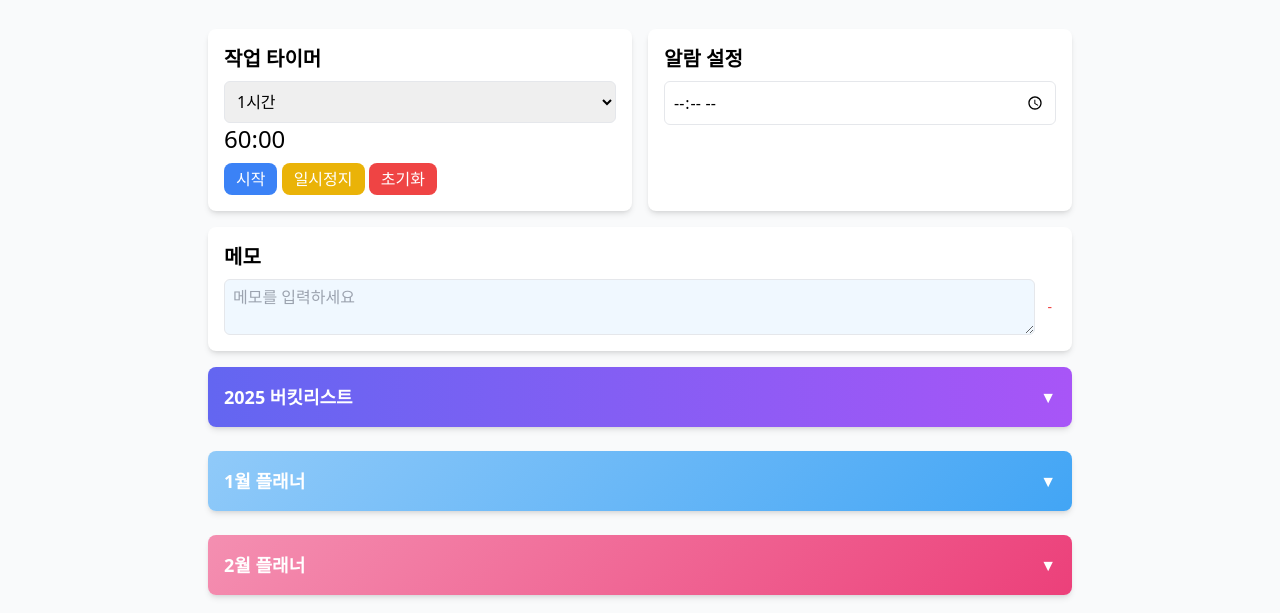
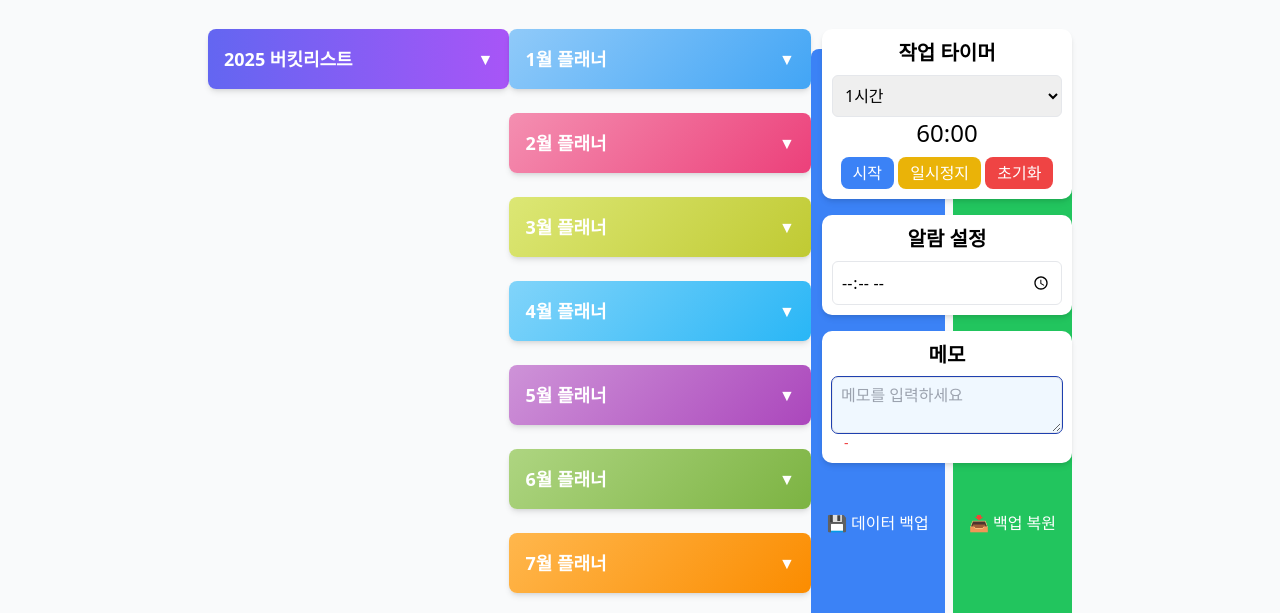
Before and after one commit to coffeemania68/-ft-, a plain HTML site: page index.html in a window 1280 px wide. Shown: the part 187-800 px from the top of the page. Drawn offline with nearby package versions, Linux system fonts and the light colour scheme.

Commit message:
Update index.html

```diff
--- a/index.html
+++ b/index.html
@@ -100,7 +100,17 @@
             display: none;
         }
     }
-
+    .side-container{
+        display:flex;
+        flex-direction:column;
+        width: 250px;
+        gap: 1rem;
+      }
+        .side-container > div{
+          background-color: #fff;
+           padding: 10px;
+           border-radius: 10px;
+        }
       .timer-alarm-container {
           display: flex;
           gap: 1rem;
@@ -108,47 +118,24 @@
       }
       .timer-container, .alarm-container{
           flex: 1;
+           text-align: center;
       }
       .memo-container textarea {
         min-height: 30px;
          line-height: 1.2; /* 글자 간격 조정 */
         resize: vertical; /* 세로 크기 조절 허용 */
+         background-color:#f0f8ff;
+          outline: 1px solid #1e40af;
+           width: 100%;
       }
        .memo-container .flex{
              flex-wrap: wrap; /* 줄바꿈 */
            align-items: center;/* 중앙정렬 */
-       }
-       .memo-container .flex textarea {
-             flex: 1;
-        }
-        .memo-container textarea:focus {
-           outline: 1px solid #1e40af;
-        }
-
-    @media (max-width: 767px) {
-        .timer-alarm-container {
-            flex-direction: column;
-        }
-            .timer-container, .alarm-container {
-            width: 100%;
-            margin-bottom: 10px;
-        }
-
-       .memo-container{
-           margin-left: 0;
-           display: none;
-        }
-
-         .timer-controls {
-            display: flex;
             justify-content: space-between;
        }
-       .timer-controls button {
-         flex: 1; /* 각 버튼이 동일한 공간을 차지 */
-            margin: 0 5px; /* 버튼 간 여백 */
-        }
-          .alarm-container button {
-        display:none;
+    @media (max-width: 767px) {
+      .side-container{
+          display: none;
         }
     }
         /* 클로버 애니메이션 (유지) */
@@ -246,12 +233,11 @@
     </div>
 </div>
 
-    <div class="max-w-4xl mx-auto p-4">
-        <!-- 변경 코드 시작 -->
-        <div class="mb-4">
-           <div class="timer-alarm-container">
-                <div class="timer-container bg-white p-4 rounded-lg shadow-md">
-                    <h2 class="text-xl font-semibold mb-2">작업 타이머</h2>
+    <div class="max-w-4xl mx-auto p-4 flex relative">
+          <!-- 사이드 컨테이너 (PC) -->
+       <div id = "side-container" class="side-container absolute right-0 top-0 mt-4 mr-4">
+        <div class="timer-container  shadow-md cursor-move">
+                <h2 class="text-xl font-semibold mb-2 text-center">작업 타이머</h2>
                          <select id="timer-duration" class="w-full p-2 border rounded-md">
                              <option value="60">1시간</option>
                              <option value="120">2시간</option>
@@ -264,22 +250,21 @@
                          <button id="reset-button" class="bg-red-500 hover:bg-red-600 text-white px-3 py-1 rounded-lg">초기화</button>
                     </div>
         </div>
-                <div class="alarm-container bg-white p-4 rounded-lg shadow-md">
-                    <h2 class="text-xl font-semibold mb-2">알람 설정</h2>
+        <div class="alarm-container  shadow-md cursor-move">
+            <h2 class="text-xl font-semibold mb-2 text-center">알람 설정</h2>
            <input type="time" id="alarm-time" class="w-full p-2 border rounded-md">
            <p class="text-gray-700" id="alarm-display"></p>
           </div>
-            </div>
-              <div class="memo-container bg-white p-4 rounded-lg shadow-md mt-4">
-                <h2 class="text-xl font-semibold mb-2">메모</h2>
+        <div class="memo-container shadow-md cursor-move">
+           <h2 class="text-xl font-semibold mb-2 text-center">메모</h2>
              <div id="memo-list" class="space-y-1">
              </div>
         </div>
        </div>
-        <!-- 변경 코드 끝 -->
+
 
         <!-- 버킷리스트 섹션 -->
-        <div class="mb-6">
+        <div class="mb-6 flex-1">
             <button id="bucketListBtn"
                     class="w-full bg-gradient-to-r from-indigo-500 to-purple-500 text-white p-4 rounded-lg shadow-md flex justify-between items-center">
                 <span class="text-lg font-semibold">2025 버킷리스트</span>
@@ -297,7 +282,7 @@
         </div>
 
         <!-- 월별 플래너 섹션 -->
-        <div id="monthly-planners" class="space-y-4">
+        <div id="monthly-planners" class="space-y-4 flex-1">
             <!-- 월별 플래너가 여기에 추가됩니다 -->
         </div>
 
@@ -314,6 +299,37 @@
         </div>
     </div>
       <script>
+         // 드래그 앤 드롭
+        let draggingElement = null;
+
+        function initDragAndDrop() {
+             const sideContainer = document.getElementById('side-container');
+             const draggableItems = sideContainer.querySelectorAll('.timer-container, .alarm-container, .memo-container');
+
+          draggableItems.forEach(item => {
+        item.addEventListener('mousedown', dragStart);
+          });
+
+        document.addEventListener('mousemove', drag);
+            document.addEventListener('mouseup', dragEnd);
+
+        }
+
+        function dragStart(event) {
+           draggingElement = event.target;
+         }
+
+     function drag(event) {
+       if (!draggingElement) return;
+          event.preventDefault();
+          draggingElement.style.position = 'relative';
+         draggingElement.style.left = event.clientX - draggingElement.offsetWidth / 2 + 'px';
+         draggingElement.style.top = event.clientY - draggingElement.offsetHeight / 2 + 'px';
+     }
+
+    function dragEnd(event) {
+       draggingElement = null;
+     }
         // 네잎클로버 생성 및 애니메이션
         function createClovers() {
             const container = document.getElementById('cloverContainer');
@@ -660,12 +676,12 @@ function loadAllMonthlyData() {
         const memoDiv = document.createElement('div');
         memoDiv.className = 'flex items-center space-x-2';
         memoDiv.id = memoId;
-        memoDiv.innerHTML = `
+        memoDiv.
+       innerHTML = `
             <textarea class="w-full p-2 border rounded-md"
                       placeholder="메모를 입력하세요" style="background-color:#f0f8ff;"
                       onchange="saveMemoToLocalStorage()"></textarea>
                 <button onclick="deleteMemo('${memoId}')"
-
                         class="text-red-500 text-sm px-1">-</button>
         `;
         memoList.appendChild(memoDiv);
@@ -733,6 +749,7 @@ document.addEventListener('DOMContentLoaded', () => {
     loadFromLocalStorage();
     loadAllMonthlyData();
      loadMemoFromLocalStorage();
+        initDragAndDrop();
     if (document.querySelectorAll('#bucketListItems > div').length === 0) {
         addBucketListItem();
     }
```
Lines whose indentation alone changed are shown as unchanged.
